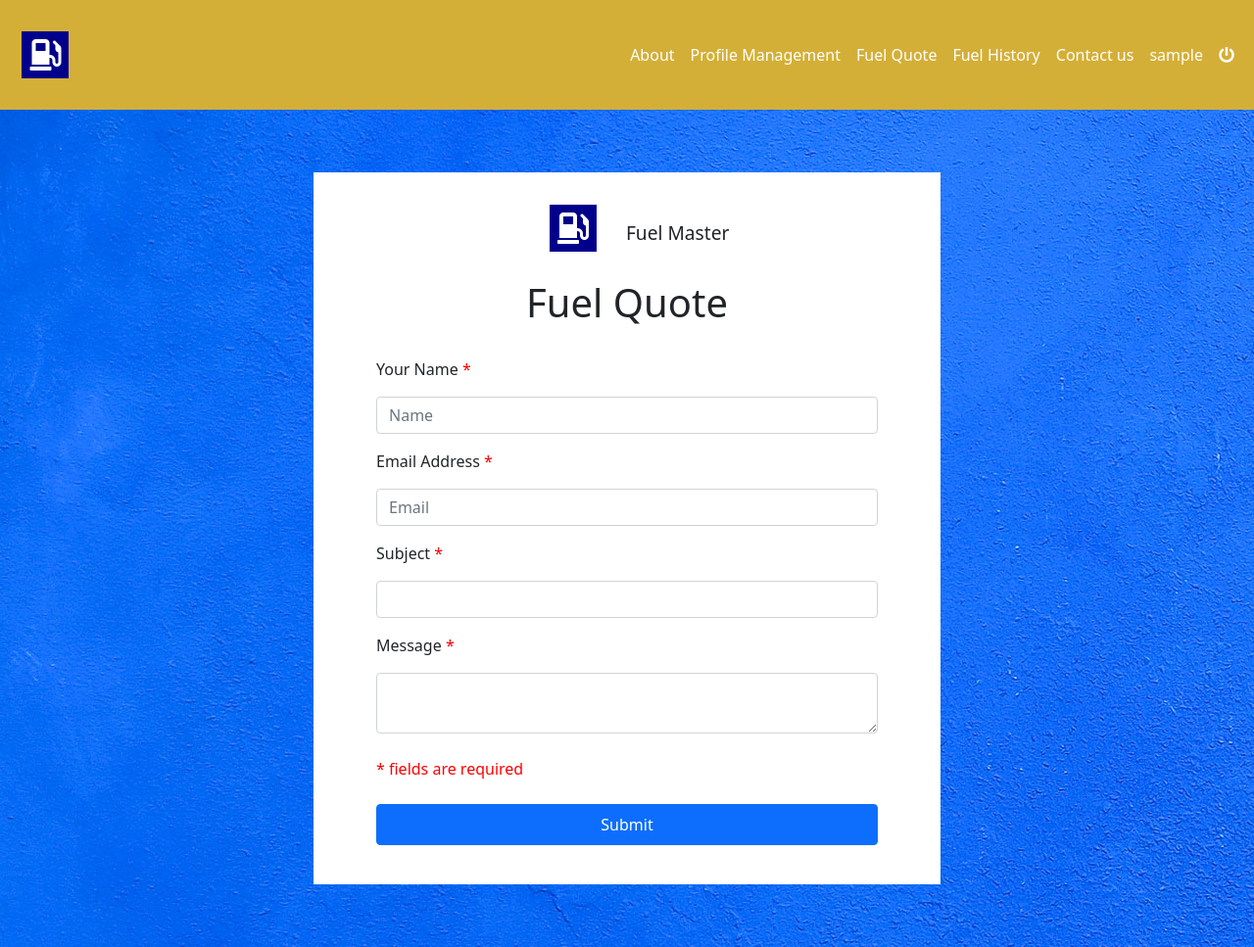
After one commit to HBTHAK01/Fuel_Prediction, a Flask app: page /contact in a window 1280 px wide. The commit adds this page. Shown: the whole page at 98% size. Run offline with Flask 2, Linux system fonts and the light colour scheme; a user stored in the database is signed in; tables that the repository leaves empty hold one stand-in row (values such as "Sample post"); some libraries are stand-ins or nearby versions.

Commit message:
FPA-24 #comment Flash Messages

```diff
--- /dev/null
+++ b/fuel_app/static/css/contact.css
@@ -0,0 +1,102 @@
+*{
+    margin: 0px;
+    padding: 0px;
+    text-decoration: none !important;
+    box-sizing: border-box;
+}
+
+body{
+    background-image: url("../images/background_image.jpg");
+    height: 100%;
+    width: 100%;
+}
+
+.navbar-nav{
+    margin-left: auto;
+}
+
+.navbar-brand, .navbar-nav a{
+    color: white;
+    padding: 0.5rem;
+    border-radius: 10px;
+}
+
+button.navbar-toggler{
+    background-color: blue;
+    width: 50px;
+    margin: 0 0.5rem;
+}
+
+
+.my-container{
+    width: 100vw;
+    -moz-border-radius: 28px;
+    -webkit-border-radius: 28px;
+    border-radius: 28px;
+    display: flex;
+    justify-content: center;
+    align-items: center;
+    overflow: hidden;
+}
+
+.Contact{
+    width: 50vw;
+    padding: 2.5% 5%;
+    margin: 5% auto;
+    background-color: white;
+}
+
+
+h1{
+    margin: 1rem;
+}
+
+.Contact h1{
+    text-align: center;
+}
+
+.icon{
+    text-align: center;
+}
+
+.icon > i, label > i{
+    color: white;
+    background-color: darkblue;
+    font-size: 2rem;
+    padding: 0.5rem;
+    margin: 0 5%;
+}
+
+.signout{
+    font-size: 1rem;
+}
+
+.icon label{
+    font-size: 1.2rem;
+    font-weight: 500;
+}
+
+label{
+    margin: 1rem 0;
+}
+
+button{
+    margin: 0.5rem 0;
+}
+
+button{
+    width: 100%;
+    padding: 0.5rem !important;
+}
+
+.navbar-nav a{
+    font-weight: 400;
+}
+
+@media screen and (max-width: 768px){
+    .Contact{
+        width: 80vw;
+        padding: 2rem;
+
+    }
+}
--- a/fuel_app/templates/base.html
+++ b/fuel_app/templates/base.html
@@ -28,8 +28,8 @@
                         <a href="/profile">Profile Management</a>
                         <a href="/fuelQuote">Fuel Quote</a>
                         <a href="/quoteHistory">Fuel History</a>
-                        <a href="#">Contact us</a>
-                        <a href="#">Username</a>
+                        <a href="/contact">Contact us</a>
+                        <a href="#">{{current_user.username}}</a>
                         <a href = "/logout">
                             <i class="fa fa-power-off signout" style="background-color:transparent;"></i>
                         </a>
--- /dev/null
+++ b/fuel_app/templates/contact.html
@@ -0,0 +1,44 @@
+{% extends 'base.html' %}
+
+{% block head %}
+
+<title>Contact</title>
+<link rel="stylesheet" href="static\css\contact.css"
+
+{% endblock %}
+
+{% block body %}
+<div class = "my-container">
+    <div class = "Contact">
+        <div class = "icon">
+            <i class="fas fa-gas-pump"></i>
+            <label>Fuel Master</label>
+        </div>
+
+        <!-- fuel quote info inputs -->
+        <h1>Fuel Quote</h1>
+            <form method = "POST">
+                <div class = "form-group">
+                    <label for = "contact_name">Your Name <FONT COLOR=red> * </FONT></label>
+                    <input type = "text" class = "form-control" placeholder= "Name" name="contact_name" required>
+
+                    <label for = "contact_email">Email Address <FONT COLOR=red> * </FONT></label>
+                    <input type = "email" class = "form-control" placeholder= "Email" name="contact_email" pattern="[a-z0-9._%+-]+@[a-z0-9.-]+\.[a-z]{2,}$" maxlength="50" required>
+
+                    <label for = "contact_subject">Subject <FONT COLOR=red> * </FONT></label>
+                    <input type = "text" class = "form-control" name="contact_subject" required>
+
+                    <label for = "contact_message">Message <FONT COLOR=red> * </FONT></label>
+                    <textarea class = "form-control" name="contact_message" required></textarea>
+
+                </div>
+                <br>
+
+                <p><FONT COLOR=red> * fields are required </FONT> </p>
+                <!-- button to submit fuel quote info -->
+                <button type = "submit" class = "btn btn-primary">Submit</button>
+            </form>
+    </div>
+</div>
+
+{% endblock %}
--- a/fuel_app/views.py
+++ b/fuel_app/views.py
@@ -107,7 +107,7 @@ def profile():
 		msg = Message('Welcome to FuelMaster!', sender = 'fuelapp03@gmail.com', recipients = [email])
 		msg.body = "Hello " + name + ",\n\n" + "Thanks for signing up with FuelMaster, most Reliable and Cheapest Fuel Price Predictor Web Application." + "\n\n" + "Regards,\n" + "FuelMaster Team"
 		mail.send(msg)
-
+		flash ("Entry added successfully", category = "success")
 		return redirect(url_for('views.fuelQuote'))
 
 	return render_template("profile.html", account = current_user)
@@ -123,7 +123,7 @@ def fuelQuote():
 		new_quote = Fuelquote(gallons = gallons, deliverydate = deliverydate)
 		db.session.add(new_quote)
 		db.session.commit()
-
+		flash ("Entry added successfully", category = "success")
 
 	return render_template("fuelQuote.html", account = current_user)
 
@@ -133,6 +133,27 @@ def fuelQuote():
 def quoteHistory():
 	return render_template("quoteHistory.html", account = current_user)
 
+@views.route('/contact',  methods = ['GET', 'POST'])
+@login_required
+def contact():
+	try:
+		if request.method == "POST":
+			name = request.form.get("contact_name")
+			email = request.form.get("contact_email")
+			subject = request.form.get("contact_subject")
+			message = request.form.get("contact_message")
+
+			msg = Message(name + ': ' + subject, sender = "customeremail", recipients = ['fuelapp03@gmail.com'])
+			print(msg)
+			msg.body = message
+			mail.send(msg)
+
+			flash ("Email sent successfully", category = "success")
+	except:
+		flash ("An Error Occur", category = "error")
+
+	return render_template("contact.html", account = current_user)
+
 @views.route('/logout')
 @login_required
 def logout():
```
